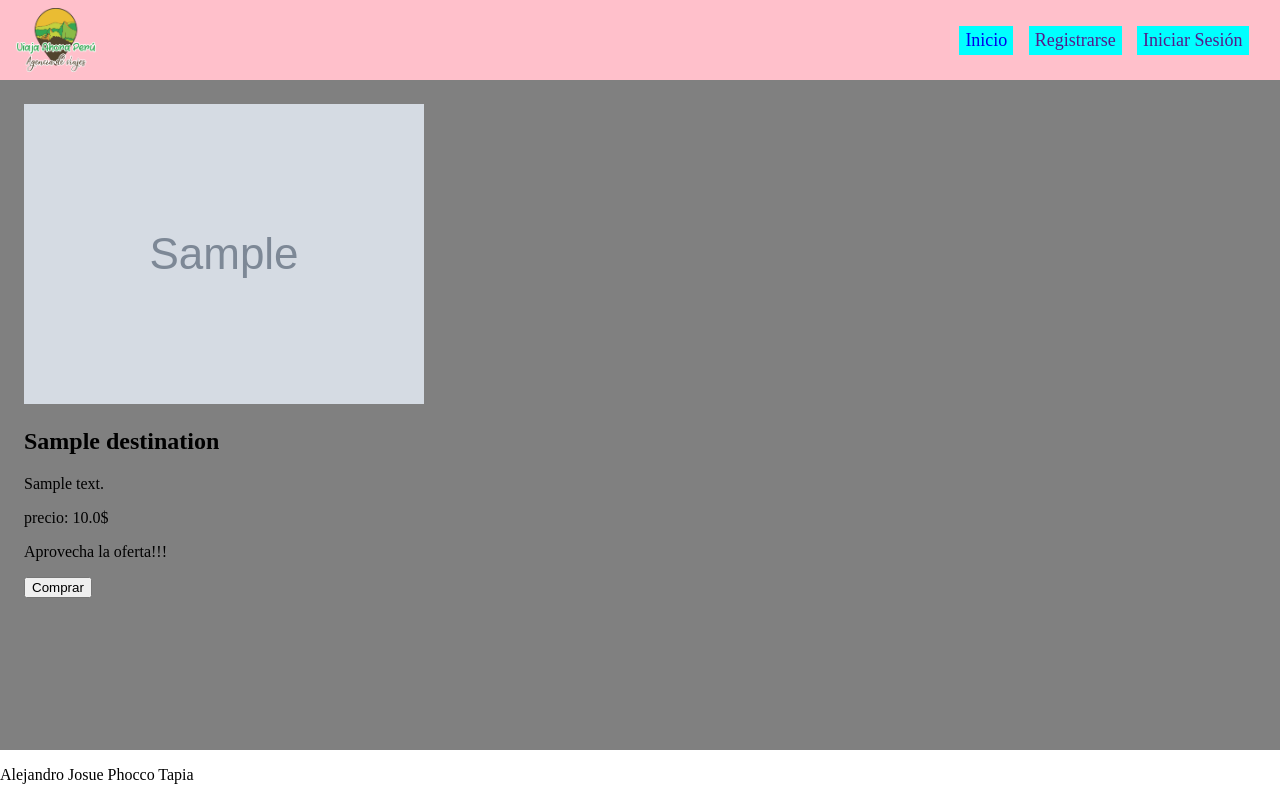
After one commit to AlejandroPhoccoTapia/Lab06-PW2-AlejandroPhocco, a Django app: page /destination/1 in a window 1280 px wide. The commit adds this page. Run offline with Django 4.2, Linux system fonts and the light colour scheme; tables that the repository leaves empty hold one stand-in row (values such as "Sample post"); grey boxes marked "Sample" are stand-in pictures.

Commit message:
Se creo un template para reutilizar el navBar y se creo una pagina que muestra mas detalles sobre el destino elegido

```diff
--- /dev/null
+++ b/TravelloApp/TravelloPeru/templates/destination.html
@@ -0,0 +1,16 @@
+{% extends 'nav.html' %}
+
+{% block content%}
+  <main class="main">
+    <div class="detail">
+      <img class="detail__img" src="{{destination.img.url}}" alt="">
+      <h2 class="detail__h2">{{destination.name}}</h2>
+      <p class="detail__desc">{{destination.desc}}</p>
+      <p class="detail__price">precio: {{destination.price}}.0$</p>
+      {% if destination.offer %}
+      <p class="detail__offer">Aprovecha la oferta!!!</p>
+      {% endif %}
+      <button class="detail__button">Comprar</button>
+    </div>
+  </main>
+{% endblock %}
--- /dev/null
+++ b/TravelloApp/TravelloPeru/templates/nav.html
@@ -0,0 +1,32 @@
+{% load static %}
+
+<!DOCTYPE html>
+<html lang="es">
+<head>
+  <meta charset="UTF-8">
+  <meta name="viewport" content="width=device-width, initial-scale=1.0">
+  <link rel="stylesheet" href="{% static 'css/index.css' %}">
+
+  <title>Paisajes</title>
+</head>
+<body>
+
+  <header class="header">
+    <img class="header__img" src="{% static 'img/logo.png' %}" alt="Icono de la pagina">
+    <nav class="nav">
+      <a class="nav__a" href="/">Inicio</a>
+      <a class="nav__a" href="">Registrarse</a>
+      <a class="nav__a" href="">Iniciar Sesión</a>
+    </nav>
+  </header>
+
+  {% block content %}
+
+  {% endblock %}
+
+  <footer class="footer">
+    <p class="footer__p">Alejandro Josue Phocco Tapia</p>
+  </footer>
+
+</body>
+</html>
--- a/TravelloApp/TravelloPeru/urls.py
+++ b/TravelloApp/TravelloPeru/urls.py
@@ -6,6 +6,7 @@ from django.conf.urls.static import static
 
 urlpatterns = [
     path('', views.index, name='index'),
+    path('destination/<int:id>', views.destination, name='destination'),
 ]
 
 urlpatterns = urlpatterns + static(settings.MEDIA_URL, document_root=settings.MEDIA_ROOT)
--- a/TravelloApp/TravelloPeru/views.py
+++ b/TravelloApp/TravelloPeru/views.py
@@ -7,3 +7,7 @@ def index(request):
     destinations = Destination.objects.all()
 
     return render(request, 'index.html', {'destinations': destinations})
+
+def destination(request, id):
+    destination = Destination.objects.get(id=id)
+    return render(request, 'destination.html', {'destination': destination})
```
Also changed, not shown: TravelloApp/TravelloPeru/templates/index.html (+4 -27 lines).
